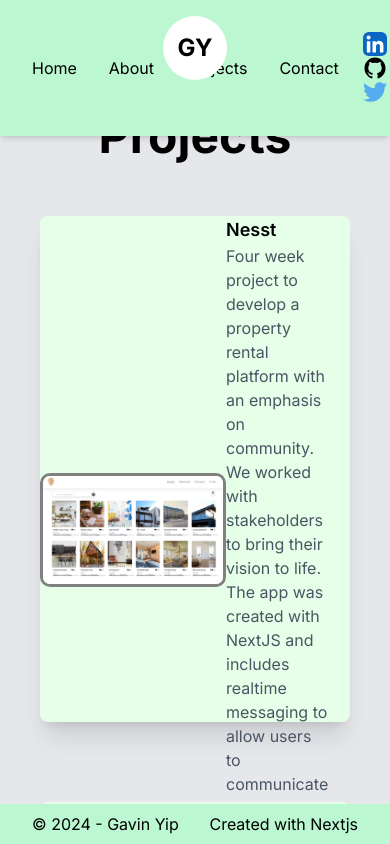
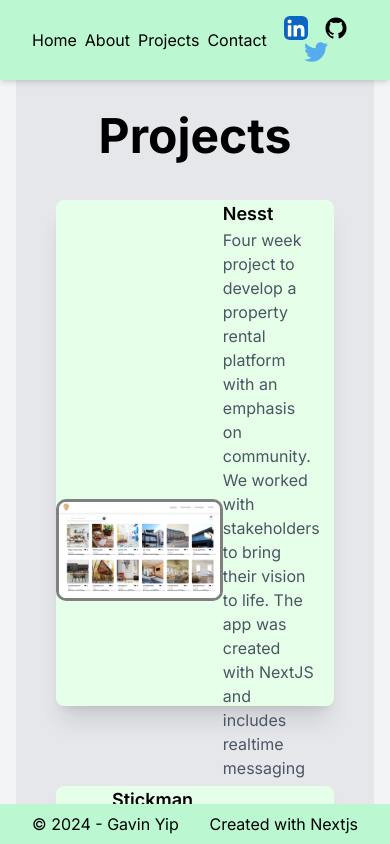
Before and after one commit to Gavinpiy/portfolio, a Next.js app: page /projects in a window 390 px wide. Built offline with nearby package versions, Linux system fonts and the light colour scheme.

Commit message:
responsive homepage to phone

```diff
--- a/app/about/page.jsx
+++ b/app/about/page.jsx
@@ -1,6 +1,6 @@
 const About = () => {
   return (
-    <div className="py-10 flex flex-col justify-center items-center flex-wrap gap-4 w-full font-montserrat">
+    <div className=" flex flex-col justify-center items-center flex-wrap gap-4 w-full font-montserrat">
       <h1 className="font-semibold">About Me</h1>
       <p className="flex justify-center px-60">
         I earned my Master's in Pharmacy from King's College London and worked
--- a/app/home/page.jsx
+++ b/app/home/page.jsx
@@ -3,14 +3,14 @@ import AnimateText from "../../components/AnimateText";
 const Home = () => {
   return (
     <>
-      <main className="flex justify-center items-center p-28 h-full font-montserrat gap-20">
+      <main className=" p-8 sm:p-8 md:p-18 lg:p-28 flex flex-col md:flex-row justify-center pt-18 items-center h-full font-montserrat sm:gap-10 lg:gap-20">
         <Image
           src="/images/placeholder.jpg"
           alt="Picture"
           width={500}
           height={500}
         />
-        <div className="w-2/5 gap-6 flex flex-col ">
+        <div className="w-full md:w-4/5 gap-6 flex flex-col ">
           {/* <AnimateText text="Hey there! I'm Gavin, a recent graduate from the School of Code bootcamp, and I'm excited to bring my unique blend of skills to the world of software development. With a background as a qualified pharmacist and a certified personal trainer, my journey has been anything but conventional. 💊💪" /> */}
           <p className="font-medium">
             Hey there! I'm Gavin, a recent graduate from the School of Code
--- a/app/template.jsx
+++ b/app/template.jsx
@@ -13,12 +13,13 @@ export default function Template({ children }) {
       <header className="fixed top-0 w-full z-10">
         <Header />
       </header>
-      <main className="overflow-y-scroll flex-grow pt-20 pb-10 bg-gray-100">
+      <main className="overflow-y-scroll flex-grow pt-20 pb-10 bg-gray-100 md:pt-10 lg:pt-28">
         <motion.main
           variants={variants}
           initial="hidden"
           animate="enter"
           transition={{ type: "linear" }}
+          className="px-4 md:px-2 lg:px-12"
         >
           {children}
         </motion.main>
--- a/components/Header.jsx
+++ b/components/Header.jsx
@@ -17,15 +17,15 @@ const CustomLink = ({ href, title, className = "" }) => {
 
 const Header = () => {
   return (
-    <header className="flex bg-green-200 items-center py-8 px-8 justify-between w-full shadow-md ">
+    <header className="flex bg-green-200 items-center py-4 lg:py-8 px-8 justify-between w-full shadow-md ">
       <nav className="flex">
-        <CustomLink href="/" title="Home" className="mr-4 " />
-        <CustomLink href="/about" title="About" className="mx-4" />
-        <CustomLink href="/projects" title="Projects " className="mx-4" />
-        <CustomLink href="/contact" title="Contact" className="mx-4" />
+        <CustomLink href="/" title="Home" className=" mr-2 lg:mr-4 " />
+        <CustomLink href="/about" title="About" className="mr-2 lg:mx-4" />
+        <CustomLink href="/projects" title="Projects " className="mr-2 lg:mx-4" />
+        <CustomLink href="/contact" title="Contact" className="mr-2 lg:mx-4" />
       </nav>
 
-      <nav className="flex items-center justify-center flex-wrap">
+      <nav className=" flex items-center justify-center flex-wrap">
         <motion.a
           href="https://www.linkedin.com/in/gavin-yip"
           target={"blank"}
@@ -56,7 +56,7 @@ const Header = () => {
       </nav>
 
       <div className="absolute left-[50%] top-2 translate-x-[-50%]">
-        <Logo />
+        {/* <Logo /> */}
       </div>
     </header>
   );
--- a/components/Project.jsx
+++ b/components/Project.jsx
@@ -77,8 +77,8 @@ const Project = ({ project, index }) => {
 
 const Projects = () => {
   return (
-    <section className="flex flex-col items-center w-full py-4 pb-20 bg-gray-200">
-      <h1 className="text-5xl font-bold p-4">Projects</h1>
+    <section className="flex flex-col items-center w-full py-8 bg-gray-200">
+      <h1 className="text-5xl font-bold ">Projects</h1>
       <div className="container flex flex-col justify-center items-center w-full gap-20 p-10">
         {data.map((project, index) => (
           <Project key={project.id} project={project} index={index} />
```
